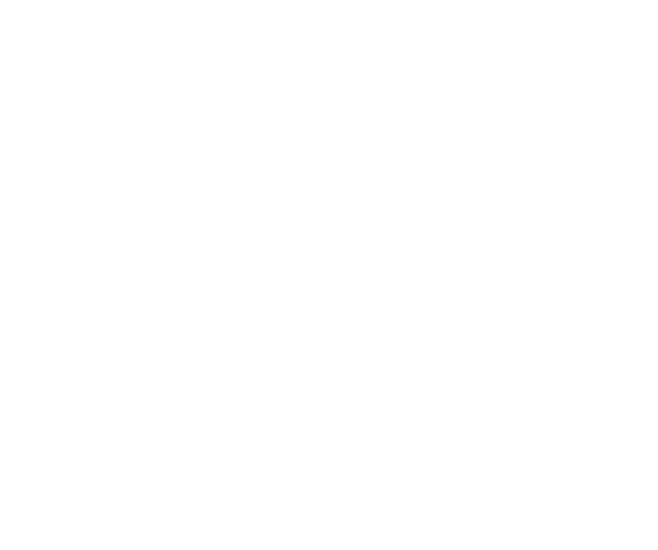
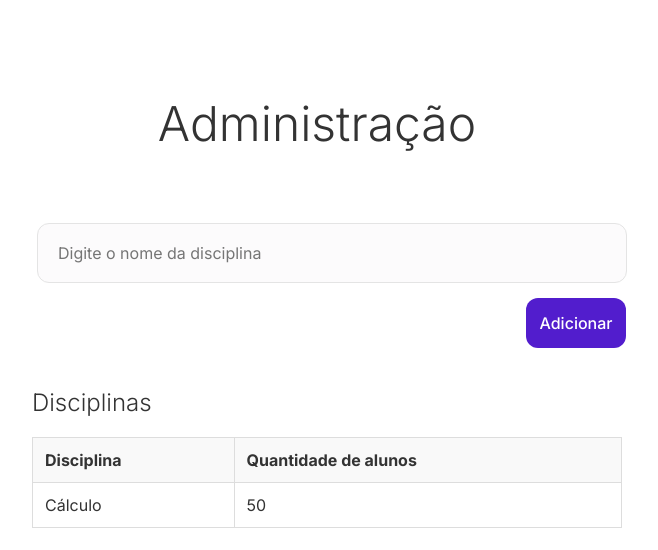
Before and after one commit to Miguel-Lessa/sistemaMatricula, a React (Vite) app in the folder sistemaMatriculas/frontend/: page /admprofile in a window 1280 px wide. Before the commit this address had no page. Shown: the top 550 px of the page, without its empty margins (323-981 px from the left). Built offline with nearby package versions, Linux system fonts and the light colour scheme.

Commit message:
Adm profile

```diff
--- a/sistemaMatriculas/frontend/src/App.css
+++ b/sistemaMatriculas/frontend/src/App.css
@@ -21,6 +21,11 @@
 
 h1 {
     font-weight: 300;
+}
+
+h2 {
+    font-weight: 300;
+    font-size: 1.5rem;
 }
 
 ui, li {
--- a/sistemaMatriculas/frontend/src/App.jsx
+++ b/sistemaMatriculas/frontend/src/App.jsx
@@ -4,6 +4,7 @@
 import AlunoProfile from "./Components/Aluno/AlunoProfile";
 import ProfessorProfile from "./Components/Professor/ProfessorProfile";
 import Matricula from "./Components/Matricula/Matricula";
+import AdmProfile from "./Components/Adm/AdmProfile";
 import Header from "./Header";
 import "./App.css";
 
@@ -16,6 +17,7 @@
           <Route path="/alunoprofile" element={<AlunoProfile />} />
           <Route path="/matricula" element={<Matricula />} />
           <Route path="/professorprofile" element={<ProfessorProfile />} />
+          <Route path="/admprofile" element={<AdmProfile />} />
         </Routes>
       </BrowserRouter>
     </>
--- /dev/null
+++ b/sistemaMatriculas/frontend/src/Components/Adm/AdmProfile.jsx
@@ -0,0 +1,43 @@
+import React from "react";
+import styles from "./AdmProfile.module.css";
+
+const AdmProfile = () => {
+  return (
+    <div>
+      <h1>Administração</h1>
+      <form>
+        <div>
+          <label>
+            <input
+              className={styles.input}
+              type="text"
+              placeholder="Digite o nome da disciplina"
+            />
+          </label>
+        </div>
+
+        <button className={styles.button} type="submit">
+          Adicionar
+        </button>
+      </form>
+
+      <h2>Disciplinas</h2>
+      <table className={styles.table}>
+        <thead>
+          <tr>
+            <th>Disciplina</th>
+            <th>Quantidade de alunos</th>
+          </tr>
+        </thead>
+        <tbody>
+          <tr>
+            <td>Cálculo</td>
+            <td>50</td>
+          </tr>
+        </tbody>
+      </table>
+    </div>
+  );
+};
+
+export default AdmProfile;
--- /dev/null
+++ b/sistemaMatriculas/frontend/src/Components/Adm/AdmProfile.module.css
@@ -0,0 +1,79 @@
+table {
+    width: 590px;
+    border-collapse: collapse;
+    background: white;
+    margin-left: 20px;
+
+}
+th, td {
+    padding: 12px;
+    border: 1px solid #ddd;
+    text-align: left;
+}
+th {
+    background-color: #f9f9f9;
+    color: #333;
+}
+tr:nth-child(even) {
+    background-color: #f9f9f9;
+}
+.container {
+    display: flex;
+    flex-direction: column;
+    justify-content: center;
+    align-items: center;
+   margin-top: 10rem;
+}
+
+h1 {
+   padding: 30px 0px;
+    text-align: center;
+    font-size: 48px;
+}
+
+h2 {
+   padding: 20px;
+}
+
+.input {
+    width: 590px;
+    height: 60px;
+    border-radius: 12px;
+    font-size: 1rem;
+    background-color: var(--grey-fill);
+    border: 1px solid var(--grey-stroke);
+    display: flex;
+    justify-content: center;
+    align-items: center;
+    padding-left: 20px;
+}
+
+.input:hover {
+background-color: white;
+transition: all 0.3s ease;
+}
+
+
+
+.button {
+    display: inline-block;
+    width: 100px;
+    height: 50px;
+    border-radius: 12px;
+    border: none;
+    font-size: 1rem;
+    background-color: #521DCD;
+    color: white;
+    transition: all 0.3s ease;
+    cursor: pointer;
+    font-weight: 500;
+    margin-left: 489px;
+  }
+
+
+.button:hover {
+    background-color: #521DCD;
+    transform: scale(1.02);
+    color: white;
+    border: none;
+}
--- a/sistemaMatriculas/frontend/src/Components/Professor/ProfessorProfile.jsx
+++ b/sistemaMatriculas/frontend/src/Components/Professor/ProfessorProfile.jsx
@@ -8,26 +8,14 @@
       <table className={styles.table}>
         <thead>
           <tr>
-            <th>Nome</th>
+            <th>Aluno</th>
             <th>Matrícula</th>
           </tr>
         </thead>
         <tbody>
           <tr>
-            <td>Ana Souza</td>
-            <td>20241001</td>
-          </tr>
-          <tr>
-            <td>Bruno Lima</td>
-            <td>20241002</td>
-          </tr>
-          <tr>
-            <td>Carla Mendes</td>
-            <td>20241003</td>
-          </tr>
-          <tr>
-            <td>Diego Santos</td>
-            <td>20241004</td>
+            <td>Teste</td>
+            <td>123</td>
           </tr>
         </tbody>
       </table>
```
